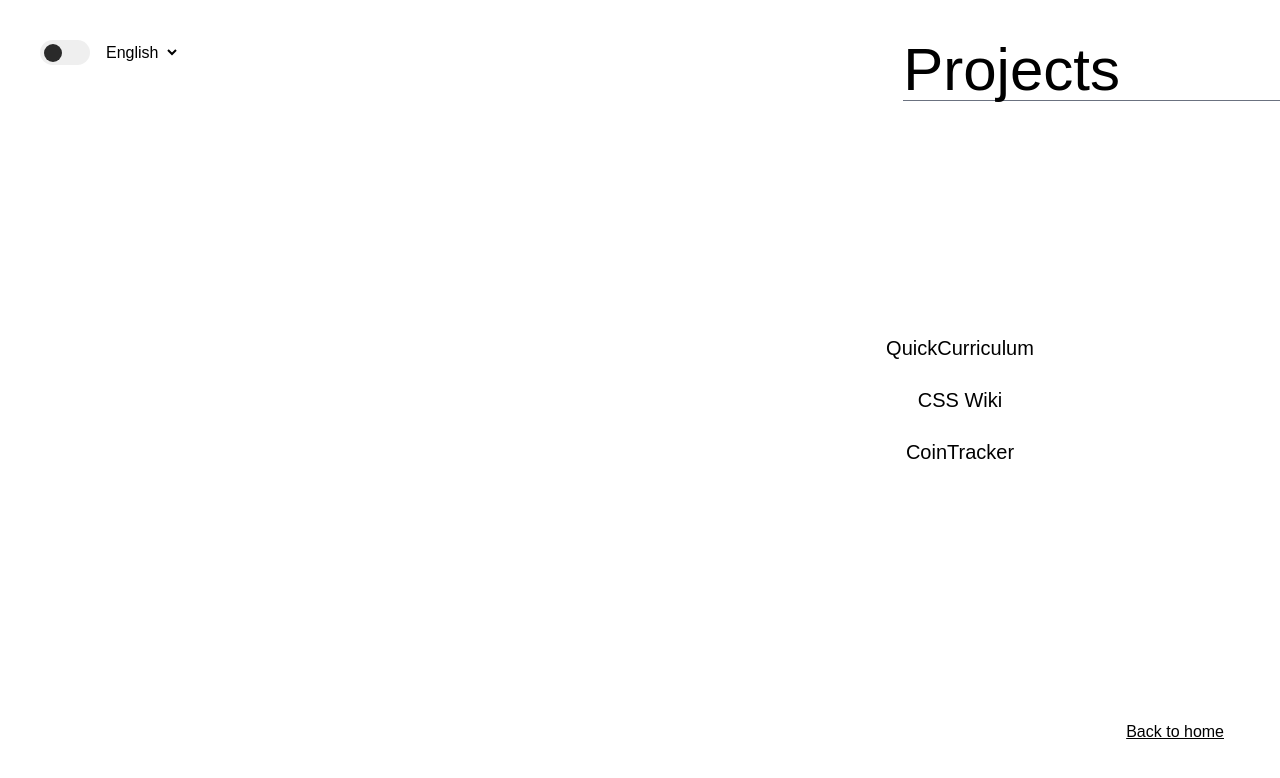
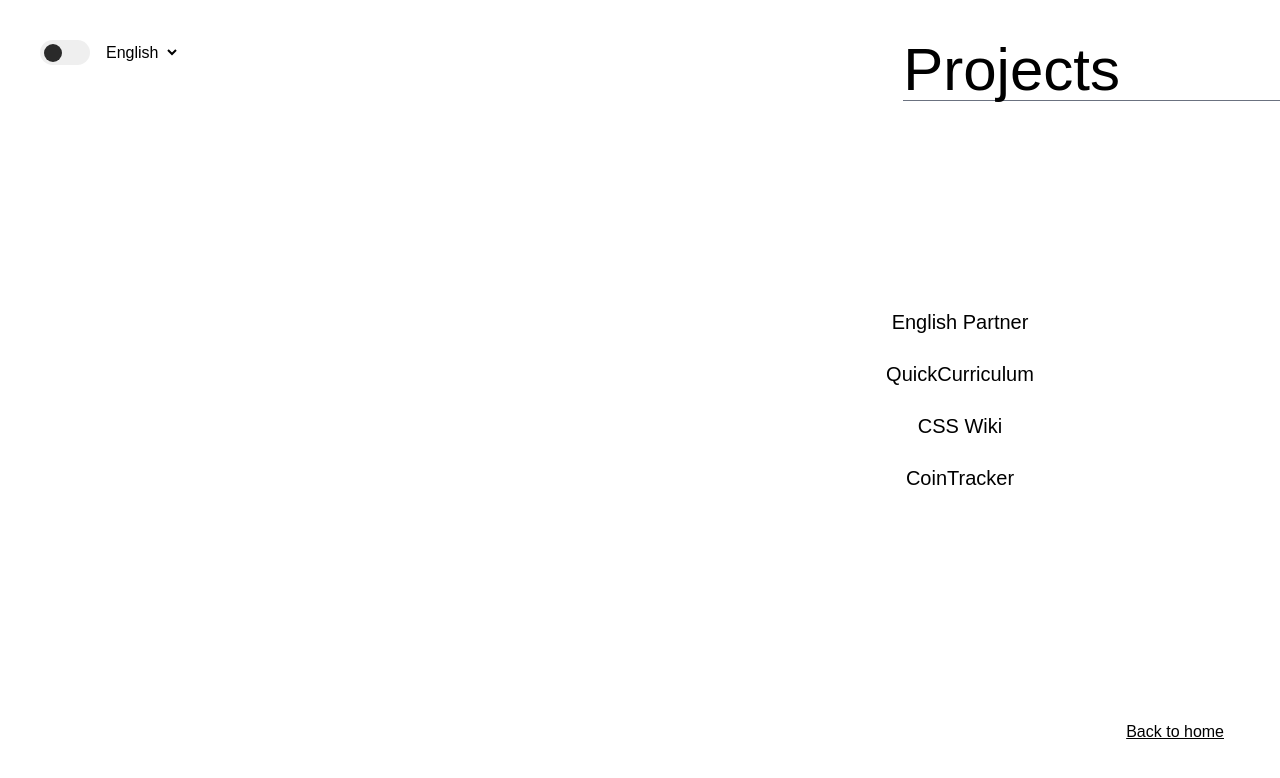
Before and after one commit to fercho-dev/web-portfolio-next, a Next.js app: page /projects in a window 1280 px wide. Shown: the top 778 px of the page. Built offline with nearby package versions, Linux system fonts and the light colour scheme; a web font is replaced by a local one.

Commit message:
add new project english partner

```diff
--- a/app/data.ts
+++ b/app/data.ts
@@ -16,10 +16,21 @@
 
 export const projects: Project[] = [
   {
+    name: 'English Partner',
+    imageUrl: 'https://i.imgur.com/1QcdIAN.png',
+    link: 'https://english-partner.vercel.app/',
+    id: 1,
+    description: {
+      en: 'A conversational IA that helps you learn English - Next.js OpenAI API',
+      es: 'Una IA conversacional que te ayuda a aprender inglés - Next.js OpenAI API',
+      ja: '英語を学ぶのを助ける会話型AI - Next.js OpenAI API',
+    },
+  },
+  {
     name: 'QuickCurriculum',
     imageUrl: 'https://i.imgur.com/3S1hEaG.png',
     link: 'https://www.quickcurriculum.com/',
-    id: 1,
+    id: 2,
     description: {
       en: 'Create your curriculum vitae in seconds with AI - Next.js Firebase OpenAI API',
       es: 'Crea tu curriculum vitae en segundos con IA - Next.js Firebase OpenAI API',
@@ -30,7 +41,7 @@
     name: 'CSS Wiki',
     imageUrl: 'https://i.imgur.com/tTQugvX.png',
     link: 'https://www.csswiki.dev/',
-    id: 2,
+    id: 3,
     description: {
       en: 'The best resources to master CSS - Next.js MongoDB TailwindCSS',
       es: 'Los mejores recursos para dominar CSS - Next.js MongoDB TailwindCSS',
@@ -41,7 +52,7 @@
     name: 'CoinTracker',
     imageUrl: 'https://i.imgur.com/3HkW45N.png',
     link: 'https://pf-03-cointracker.vercel.app/',
-    id: 3,
+    id: 4,
     description: {
       en: 'Track your favorite cryptocurrencies - React.js Express PostgreSQL',
       es: 'Da seguimiento a tus criptomonedas favoritas - React.js Express PostgreSQL',
```
